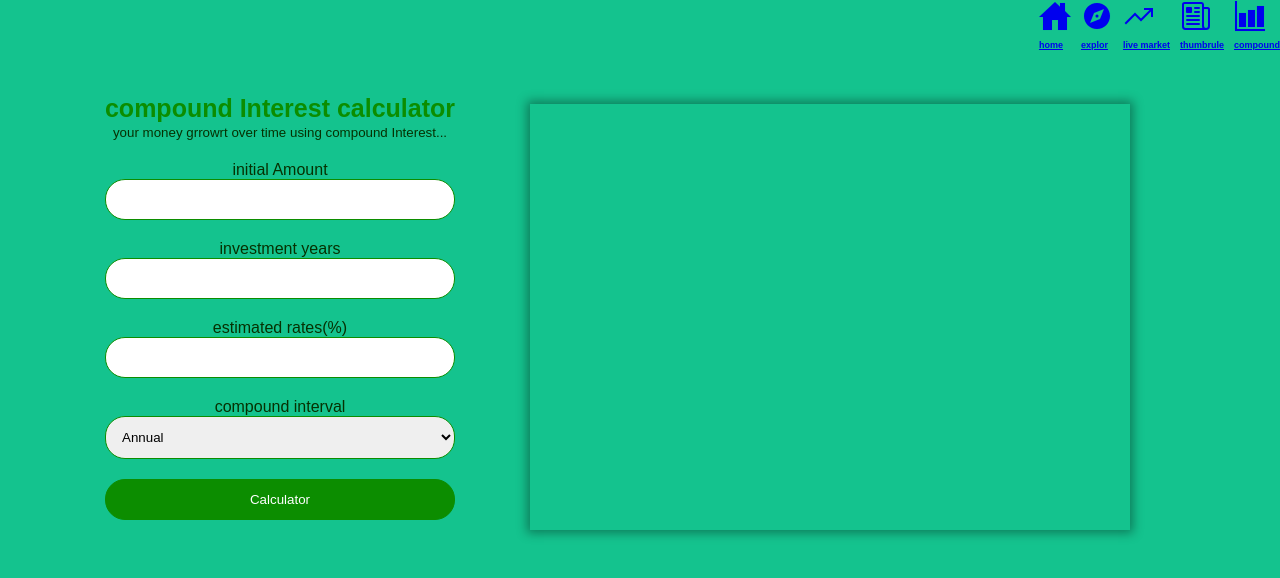
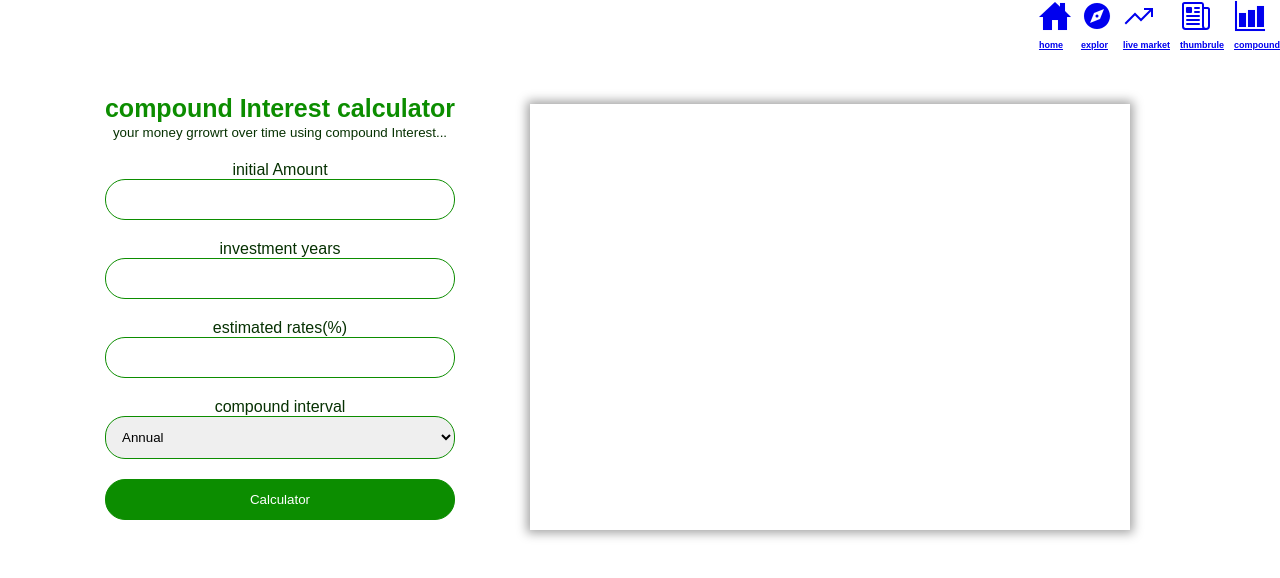
Before and after one commit to changvijay/Finance-Investments, a plain HTML site: page compound.html in a window 1280 px wide. Drawn offline with nearby package versions, Linux system fonts and the light colour scheme.

Commit message:
Update compound.html

```diff
--- a/compound.html
+++ b/compound.html
@@ -12,11 +12,7 @@
     <link rel="stylesheet" href="https://fonts.googleapis.com/css?family=Source+Sans+Pro:400,400i,700,700i,900,900i"
         type="text/css" media="all">
     <script src="https://cdn.jsdelivr.net/npm/chart.js@3.7.1/dist/chart.min.js"></script>
-    <style>
-        body {
-            background-color: #14C38E;
-        }
-    </style>
+
 </head>
 
 <body>
```
